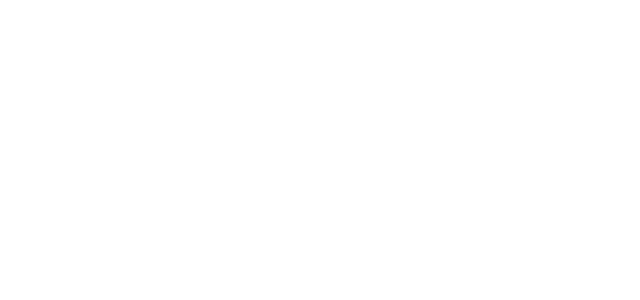
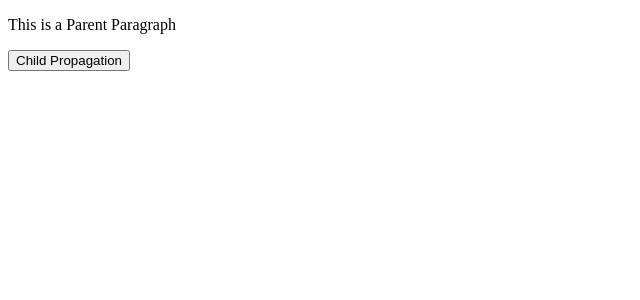
Before and after one commit to Eyasin81/React, a React (Vite) app: page /26 in a window 1280 px wide. Before the commit this address had no page. Shown: the top 300 px of the page, without its empty margins (0-640 px from the left). Built offline with nearby package versions, Linux system fonts and the light colour scheme.

Commit message:
Stop Propagation

```diff
--- a/src/App.jsx
+++ b/src/App.jsx
@@ -8,6 +8,8 @@
 import UseState from './Pages/24_useState Hook/UseState';
 //25 UpdateState
 import UpdateState from './Pages/25updateStatebBasedOnPreviousState/UpdateState';
+// 26 StopPropagation
+import StopPropagation from './Pages/26EventBubblingStopPropagation/StopPropagation';
 
 import UseStateWithObject from './Pages/29use State with Object/useStateWithObject';
 //30 Passing Data from Child To Parent
@@ -28,6 +30,7 @@
     <Route path="/EventHandlerBinding" element={<EventHandlerBinding/>}/>
     <Route path="/24" element={<UseState/>}/>
     <Route path="/25" element={<UpdateState/>}/>
+    <Route path="/26" element={<StopPropagation/>}/>
     </Routes>
     </BrowserRouter>
   );
--- /dev/null
+++ b/src/Pages/26EventBubblingStopPropagation/StopPropagation.jsx
@@ -0,0 +1,23 @@
+import React from 'react';
+
+const StopPropagation = () => {
+
+const ParentClick=(event)=>{
+// Parent Click করলে পারেন্ট দেখাবে
+   console.log("I am a parent Propagation",event)
+}
+
+const ChildClick=(event)=>{
+// ChildClick Click করলে Child ও Parent  দেখাবে । এটি বন্ধ করার জন্য  event.stopPropagation( ) ব্যবহার করা হয় ।
+event.stopPropagation()
+   console.log("I am a Child Propagation",event)
+}
+   return (
+      <div className='container' onClick={ParentClick}>
+         <p >This is a Parent Paragraph</p>
+         <button onClick={ChildClick}>Child Propagation</button>
+      </div>
+   );
+};
+
+export default StopPropagation;
```
